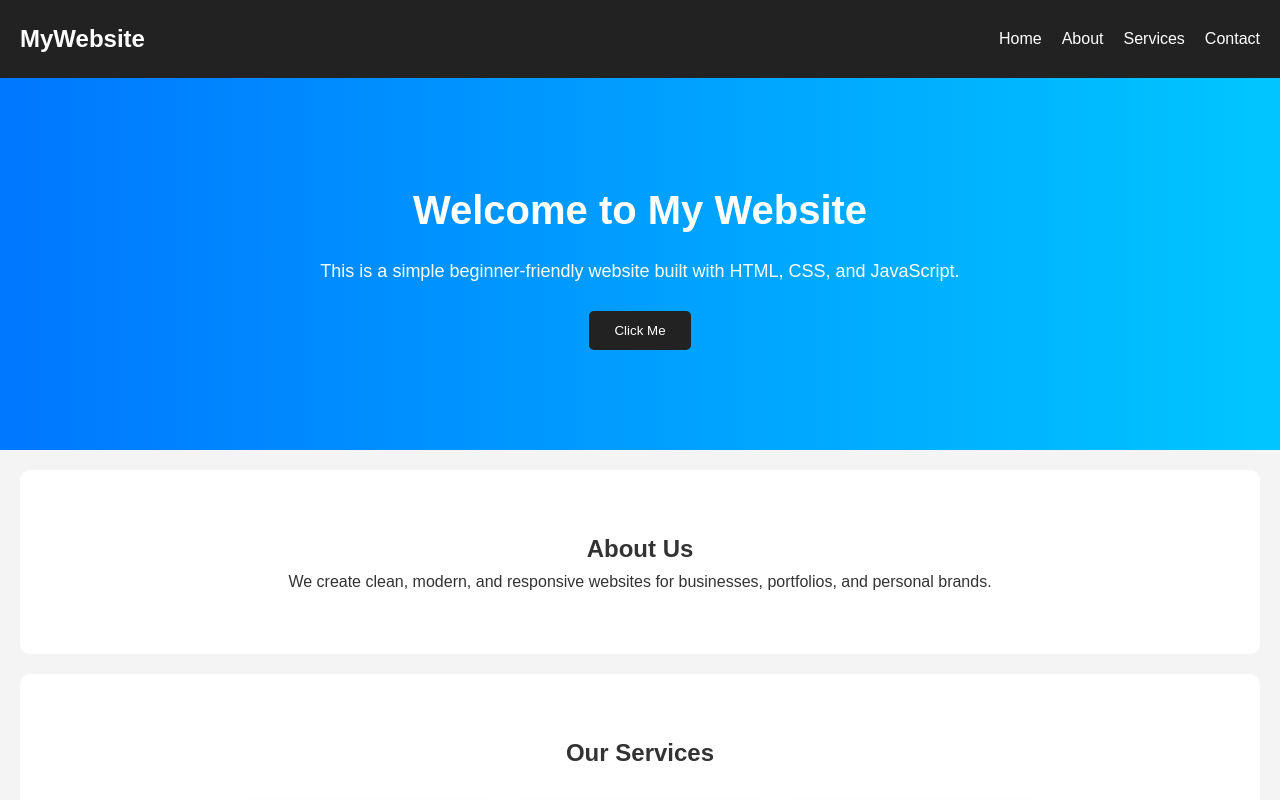
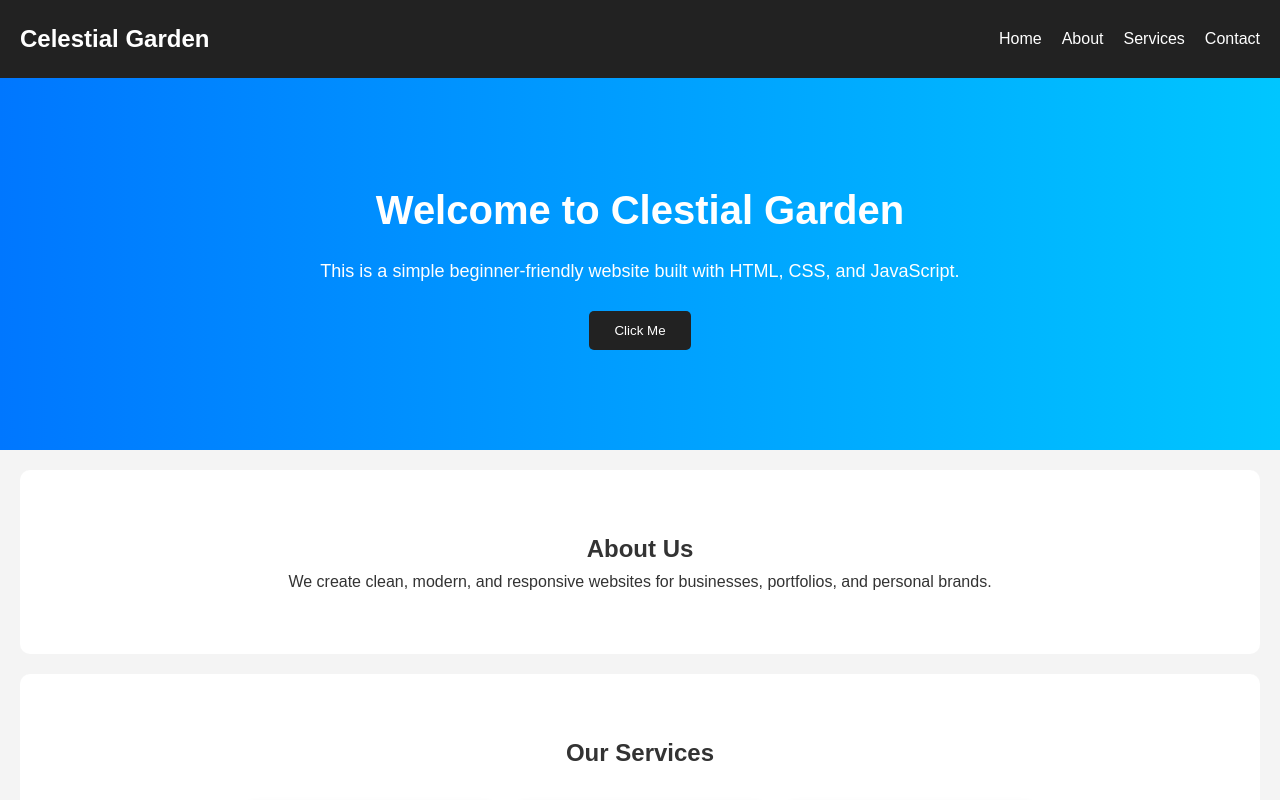
Before and after one commit to MoonnGuy/CK-Celestial-Garden-Website, a plain HTML site: page index.html in a window 1280 px wide. Shown: the top 800 px of the page. Drawn offline with Linux system fonts and the light colour scheme.

Commit message:
update heading

```diff
--- a/index.html
+++ b/index.html
@@ -10,7 +10,7 @@
 
   <header>
     <nav class="navbar">
-      <h1 class="logo">MyWebsite</h1>
+      <h1 class="logo">Celestial Garden</h1>
       <ul class="nav-links">
         <li><a href="#home">Home</a></li>
         <li><a href="#about">About</a></li>
@@ -21,7 +21,7 @@
   </header>
 
   <section id="home" class="hero">
-    <h2>Welcome to My Website</h2>
+    <h2>Welcome to Clestial Garden</h2>
     <p>This is a simple beginner-friendly website built with HTML, CSS, and JavaScript.</p>
     <button onclick="showMessage()">Click Me</button>
   </section>
```
